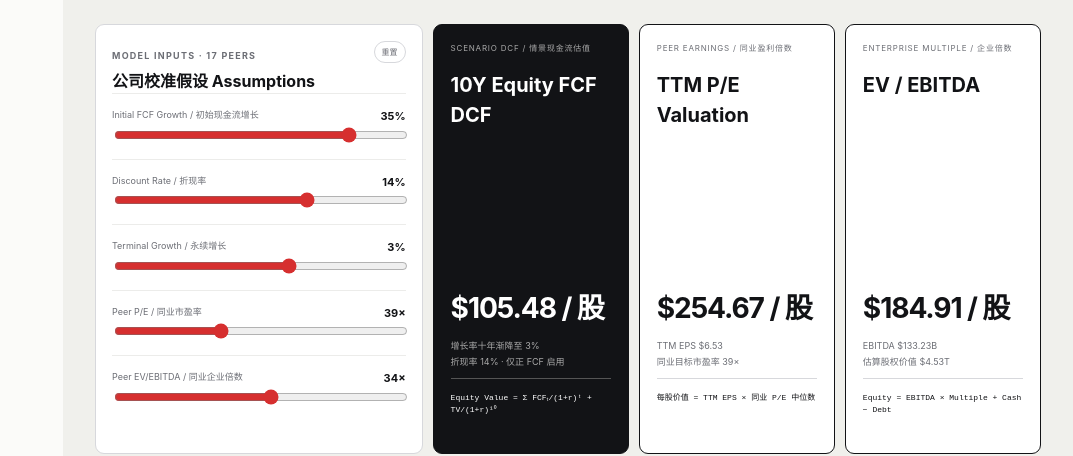
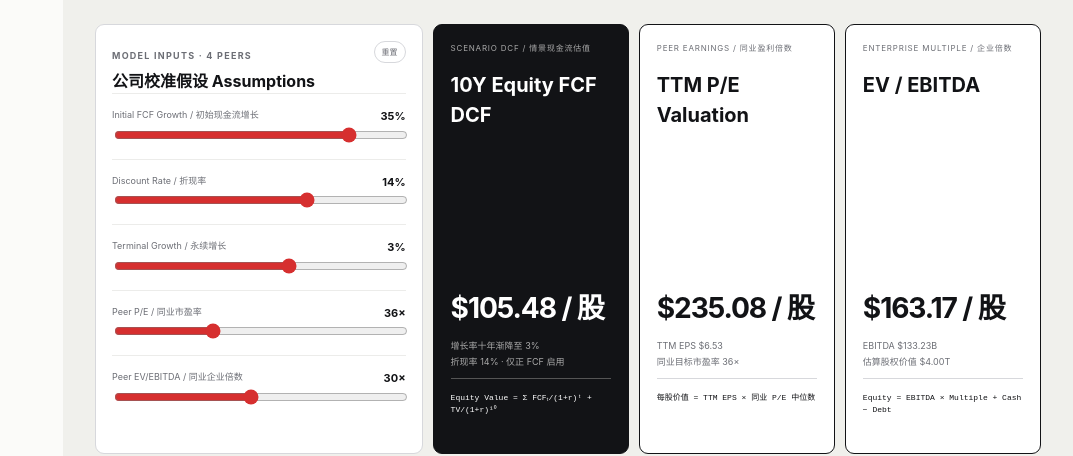
Before and after one commit to tangkk/report-board, a React (Vite) app: page / in a window 1280 px wide. Shown: the part 1751-2207 px from the top of the page, without its empty margins (207-1280 px from the left). Built offline with nearby package versions, Linux system fonts and the light colour scheme.

Commit message:
Add loss-making company valuation fallback

```diff
--- a/scripts/update-financials.mjs
+++ b/scripts/update-financials.mjs
@@ -123,7 +123,7 @@ function annualPeriodsFromFinnhub(payload) {
 const metricNumber = (payload, key) => Number.isFinite(payload?.metric?.[key]) ? payload.metric[key] : null;
 
 function metricSummary(payload) {
-  const keys = ["beta", "epsTTM", "peTTM", "evEbitdaTTM", "revenueGrowth3Y", "revenueGrowth5Y", "epsGrowth3Y", "epsGrowth5Y", "ebitdaCagr5Y", "freeCashFlowPerShareTTM", "fcfMarginTTM", "grossMarginTTM", "operatingMarginTTM", "netProfitMarginTTM"];
+  const keys = ["beta", "epsTTM", "peTTM", "psTTM", "evEbitdaTTM", "evRevenueTTM", "revenueGrowth3Y", "revenueGrowth5Y", "epsGrowth3Y", "epsGrowth5Y", "ebitdaCagr5Y", "freeCashFlowPerShareTTM", "fcfMarginTTM", "grossMarginTTM", "operatingMarginTTM", "netProfitMarginTTM"];
   return Object.fromEntries(keys.map((key) => [key, metricNumber(payload, key)]));
 }
 
--- a/src/App.tsx
+++ b/src/App.tsx
@@ -10,7 +10,7 @@ type Period = {
   salesPerShare?: number | null; grossMargin?: number | null; operatingMargin?: number | null; netMargin?: number | null; fcfMargin?: number | null;
 };
 type Metrics = {
-  beta: number | null; epsTTM: number | null; peTTM: number | null; evEbitdaTTM: number | null;
+  beta: number | null; epsTTM: number | null; peTTM: number | null; psTTM: number | null; evEbitdaTTM: number | null; evRevenueTTM: number | null;
   revenueGrowth3Y: number | null; revenueGrowth5Y: number | null; epsGrowth3Y: number | null; epsGrowth5Y: number | null;
   ebitdaCagr5Y: number | null; freeCashFlowPerShareTTM: number | null; fcfMarginTTM: number | null;
   grossMarginTTM: number | null; operatingMarginTTM: number | null; netProfitMarginTTM: number | null;
@@ -73,11 +73,18 @@ const median = (values: number[]) => {
 const semiconductorSectors = new Set(["AI 与算力", "半导体设备", "晶圆制造", "存储与内存"]);
 
 function peerMultiples(data: FinancialData | null, company?: Company) {
-  if (!data || !company) return { pe: 25, ev: 18, count: 0 };
-  const peers = data.companies.filter((item) => item.sector === company.sector || (semiconductorSectors.has(company.sector) && semiconductorSectors.has(item.sector)));
-  const peValues = peers.map((item) => item.metrics?.peTTM).filter((value): value is number => value != null && value >= 8 && value <= 100);
-  const evValues = peers.map((item) => item.metrics?.evEbitdaTTM).filter((value): value is number => value != null && value >= 4 && value <= 60);
-  return { pe: Math.round(median(peValues) ?? 25), ev: Math.round(median(evValues) ?? 18), count: Math.max(peValues.length, evValues.length) };
+  if (!data || !company) return { pe: 25, ev: 18, ps: 4, count: 0 };
+  const exactPeers = data.companies.filter((item) => item.sector === company.sector);
+  const broadPeers = data.companies.filter((item) => item.sector === company.sector || (semiconductorSectors.has(company.sector) && semiconductorSectors.has(item.sector)));
+  const values = (peers: Company[], key: "peTTM" | "evEbitdaTTM", min: number, max: number) => peers.map((item) => item.metrics?.[key]).filter((value): value is number => value != null && value >= min && value <= max);
+  const exactPe = values(exactPeers, "peTTM", 8, 100), exactEv = values(exactPeers, "evEbitdaTTM", 4, 60);
+  const peValues = exactPe.length >= 2 ? exactPe : values(broadPeers, "peTTM", 8, 100);
+  const evValues = exactEv.length >= 2 ? exactEv : values(broadPeers, "evEbitdaTTM", 4, 60);
+  const psValues = exactPeers.map((item) => {
+    const period = item.periods.at(-1), price = item.market?.price;
+    return item.metrics?.psTTM ?? (period?.revenue && period.shares && price ? price * period.shares / period.revenue : null);
+  }).filter((value): value is number => value != null && value >= .2 && value <= 30);
+  return { pe: Math.round(median(peValues) ?? 25), ev: Math.round(median(evValues) ?? 18), ps: Math.round((median(psValues) ?? 4) * 10) / 10, count: Math.max(peValues.length, evValues.length, psValues.length) };
 }
 
 function historicalRevenueGrowth(periods: Period[]) {
@@ -157,16 +164,19 @@ function App() {
       ? company?.metrics?.epsTTM ?? latest.epsDiluted
       : currentPrice && company?.metrics?.peTTM ? currentPrice / company.metrics.peTTM : null;
     const pePerShare = epsTtm != null && epsTtm > 0 ? epsTtm * peMultiple : null;
+    const psPerShare = pePerShare == null && latest.revenue && latest.shares ? latest.revenue / latest.shares * peers.ps : null;
+    const earningsPerShare = pePerShare ?? psPerShare;
     const evEquity = latest.ebitda == null ? null : latest.ebitda * evMultiple + cash - debt;
-    const evPerShare = reportedPerShare && evEquity != null && latest.shares
-      ? evEquity / latest.shares
+    const absoluteEvPerShare = reportedPerShare && evEquity != null && evEquity > 0 && latest.shares ? evEquity / latest.shares : null;
+    const evPerShare = absoluteEvPerShare
+      ? absoluteEvPerShare
       : currentPrice && company?.metrics?.evEbitdaTTM && company.metrics.evEbitdaTTM > 0
         ? currentPrice * evMultiple / company.metrics.evEbitdaTTM
         : null;
-    const modelPrices = [dcfBase, pePerShare, evPerShare].filter((value): value is number => value != null && Number.isFinite(value) && value > 0);
+    const modelPrices = [dcfBase, earningsPerShare, evPerShare].filter((value): value is number => value != null && Number.isFinite(value) && value > 0);
     const targetPrice = modelPrices.length ? modelPrices.reduce((sum, value) => sum + value, 0) / modelPrices.length : null;
-    const bearModels = [dcfBear, pePerShare == null ? null : pePerShare * .8, evPerShare == null ? null : evPerShare * .8].filter((value): value is number => value != null && value > 0);
-    const bullModels = [dcfBull, pePerShare == null ? null : pePerShare * 1.2, evPerShare == null ? null : evPerShare * 1.2].filter((value): value is number => value != null && value > 0);
+    const bearModels = [dcfBear, earningsPerShare == null ? null : earningsPerShare * .8, evPerShare == null ? null : evPerShare * .8].filter((value): value is number => value != null && value > 0);
+    const bullModels = [dcfBull, earningsPerShare == null ? null : earningsPerShare * 1.2, evPerShare == null ? null : evPerShare * 1.2].filter((value): value is number => value != null && value > 0);
     const bearTarget = bearModels.length ? bearModels.reduce((sum, value) => sum + value, 0) / bearModels.length : null;
     const bullTarget = bullModels.length ? bullModels.reduce((sum, value) => sum + value, 0) / bullModels.length : null;
     const upside = targetPrice != null && currentPrice != null ? targetPrice / currentPrice - 1 : null;
@@ -174,10 +184,10 @@ function App() {
     const confidence = modelPrices.length === 3 && (dispersion ?? 1) <= .75 ? "高" : modelPrices.length >= 2 && (dispersion ?? 1) <= 1 ? "中" : "低";
     const action = confidence === "低" || upside == null ? "数据不足" : upside >= .25 ? "增持" : upside >= .1 ? "关注" : upside > -.1 ? "观望" : upside > -.25 ? "减持" : "回避";
     return {
-      dcfPerShare: dcfBase, pePerShare, evEquity, evPerShare, epsTtm,
+      dcfPerShare: dcfBase, pePerShare, psPerShare, peerPs: peers.ps, evEquity, evPerShare, epsTtm,
       targetPrice, bearTarget, bullTarget, currentPrice, upside, action, confidence, dispersion, modelCount: modelPrices.length,
     };
-  }, [latest, company, growthRate, wacc, terminalGrowth, peMultiple, evMultiple, manualPrice]);
+  }, [latest, company, peers, growthRate, wacc, terminalGrowth, peMultiple, evMultiple, manualPrice]);
 
   const latestFiling = company?.filings?.[0], hasData = Boolean(latest && company);
   const usesPerShareTrend = !company?.periods.some((period) => period.revenue != null);
@@ -255,7 +265,7 @@ function App() {
               ].map(({ label, value, setter, min, max, suffix }) => <label className="slider-row" key={label}><span>{label}<strong>{value}{suffix}</strong></span><input type="range" min={min} max={max} step={1} value={value} onChange={(event) => setter(Number(event.target.value))} /></label>)}{wacc <= terminalGrowth && <p className="model-warning">折现率必须高于永续增长率，DCF 才有意义。</p>}</div>
               <div className="valuation-results">
                 <article className="model-card dcf"><span>SCENARIO DCF / 情景现金流估值</span><h3>10Y Equity FCF DCF</h3><strong>{valuation?.dcfPerShare == null ? "数据不足" : `$${valuation.dcfPerShare.toFixed(2)} / 股`}</strong><p>增长率十年渐降至 {terminalGrowth}%<br />折现率 {wacc}% · 仅正 FCF 启用</p><code>Equity Value = Σ FCFₜ/(1+r)ᵗ + TV/(1+r)¹⁰</code></article>
-                <article className="model-card"><span>PEER EARNINGS / 同业盈利倍数</span><h3>TTM P/E Valuation</h3><strong>{valuation?.pePerShare == null ? "数据不足" : `$${valuation.pePerShare.toFixed(2)} / 股`}</strong><p>TTM EPS {valuation?.epsTtm == null ? "—" : `$${valuation.epsTtm.toFixed(2)}`}<br />同业目标市盈率 {peMultiple}×</p><code>每股价值 = TTM EPS × 同业 P/E 中位数</code></article>
+                {valuation?.pePerShare != null ? <article className="model-card"><span>PEER EARNINGS / 同业盈利倍数</span><h3>TTM P/E Valuation</h3><strong>${valuation.pePerShare.toFixed(2)} / 股</strong><p>TTM EPS {valuation.epsTtm == null ? "—" : `$${valuation.epsTtm.toFixed(2)}`}<br />同业目标市盈率 {peMultiple}×</p><code>每股价值 = TTM EPS × 同业 P/E 中位数</code></article> : <article className="model-card"><span>REVENUE MULTIPLE / 收入倍数</span><h3>P/S Valuation</h3><strong>{valuation?.psPerShare == null ? "数据不足" : `$${valuation.psPerShare.toFixed(2)} / 股`}</strong><p>亏损公司回退模型<br />同业目标 P/S {valuation?.peerPs?.toFixed(1) || "—"}×</p><code>每股价值 = 每股收入 × 同业 P/S 中位数</code></article>}
                 <article className="model-card"><span>ENTERPRISE MULTIPLE / 企业倍数</span><h3>EV / EBITDA</h3><strong>{valuation?.evPerShare == null ? formatMoney(valuation?.evEquity) : `$${valuation.evPerShare.toFixed(2)} / 股`}</strong>{company?.dataBasis === "basic-metrics" ? <p>当前倍数 {company.metrics?.evEbitdaTTM?.toFixed(1) || "—"}×<br />同业目标倍数 {evMultiple}×</p> : <p>EBITDA {formatMoney(latest?.ebitda)}<br />估算股权价值 {formatMoney(valuation?.evEquity)}</p>}<code>{company?.dataBasis === "basic-metrics" ? "目标价 = 当前价 × 同业倍数 / 当前倍数" : "Equity = EBITDA × Multiple + Cash − Debt"}</code></article>
               </div>
             </div>
```
Also changed, not shown: 1 other file (tests, documents, lock files or other folders).
